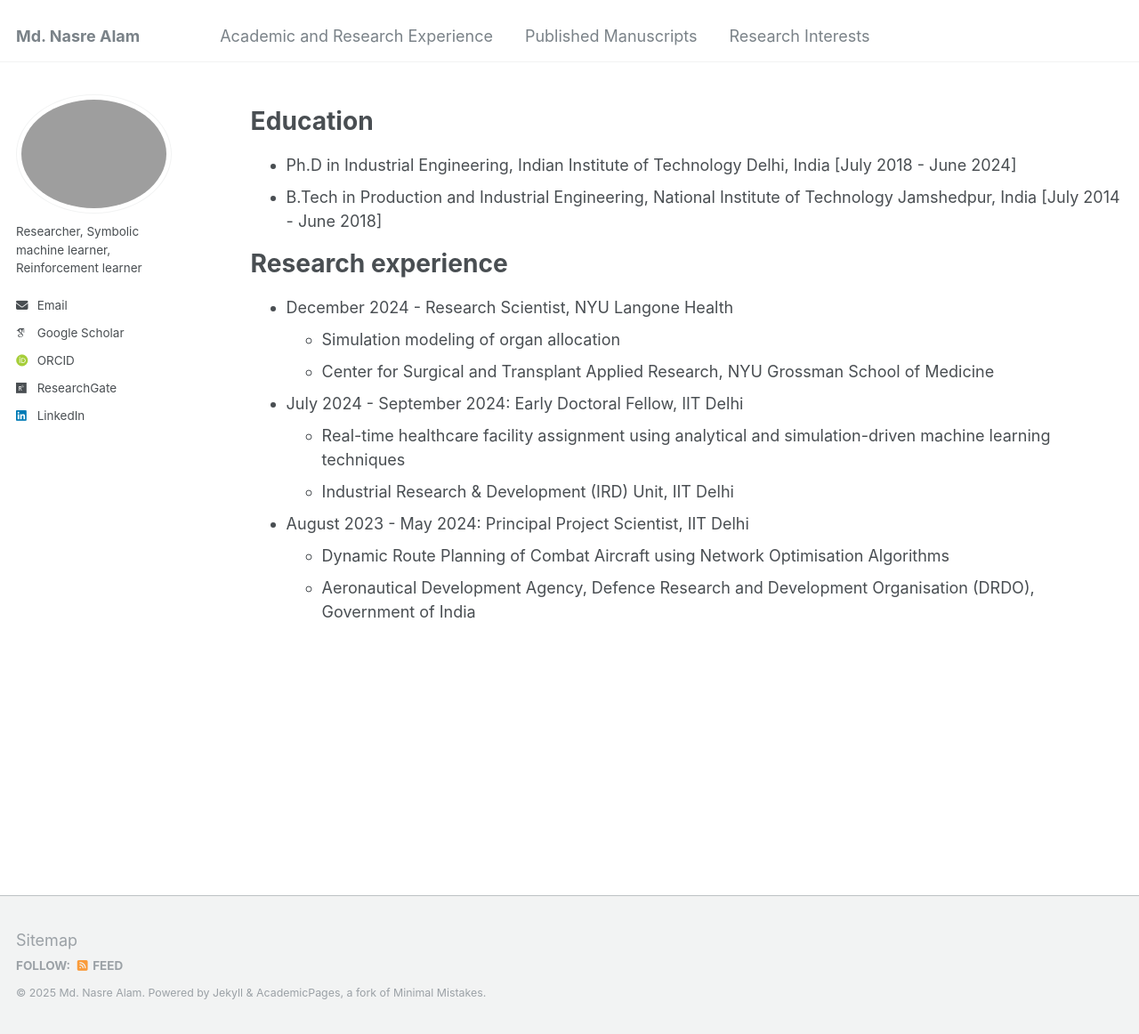
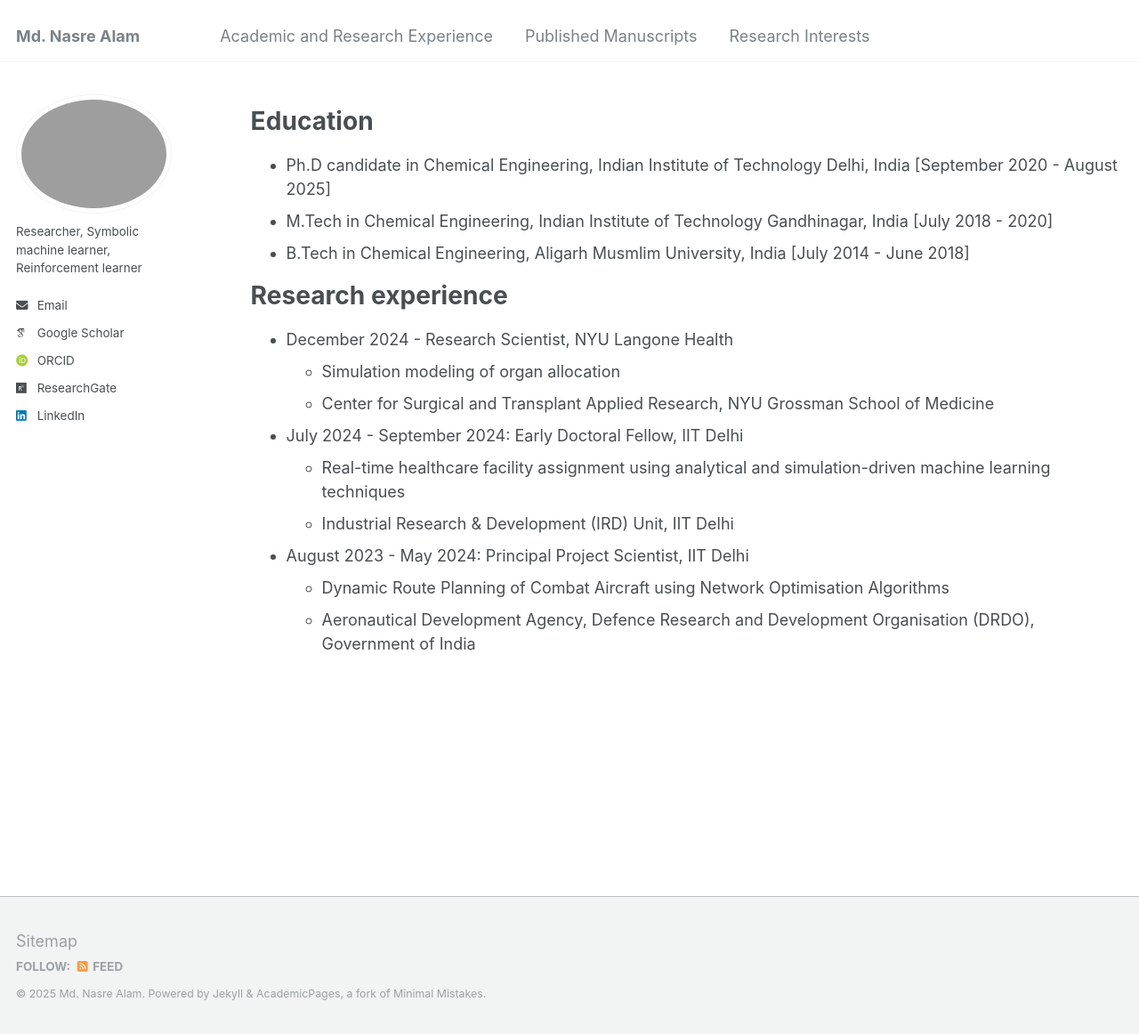
Before and after one commit to mdnasreiit/mdnasreiit.github.io, a Jekyll site: the page built from _pages/cv.md, in a window 1280 px wide and 1162 px high. Shown: the whole window at 89% size. Built offline with Jekyll 4.4.1, drawn with Linux system fonts in a browser that asks for light colours; some web fonts are replaced.

Commit message:
Update cv.md

```diff
--- a/_pages/cv.md
+++ b/_pages/cv.md
@@ -11,8 +11,9 @@ redirect_from:
 
 Education
 ======
-* Ph.D in Industrial Engineering, Indian Institute of Technology Delhi, India [July 2018 - June 2024]
-* B.Tech in Production and Industrial Engineering, National Institute of Technology Jamshedpur, India [July 2014 - June 2018]
+* Ph.D candidate in Chemical Engineering, Indian Institute of Technology Delhi, India [September 2020 - August 2025]
+* M.Tech in Chemical Engineering, Indian Institute of Technology Gandhinagar, India [July 2018 - 2020]
+* B.Tech in Chemical Engineering, Aligarh Musmlim University, India [July 2014 - June 2018]
 
 
 Research experience
```
